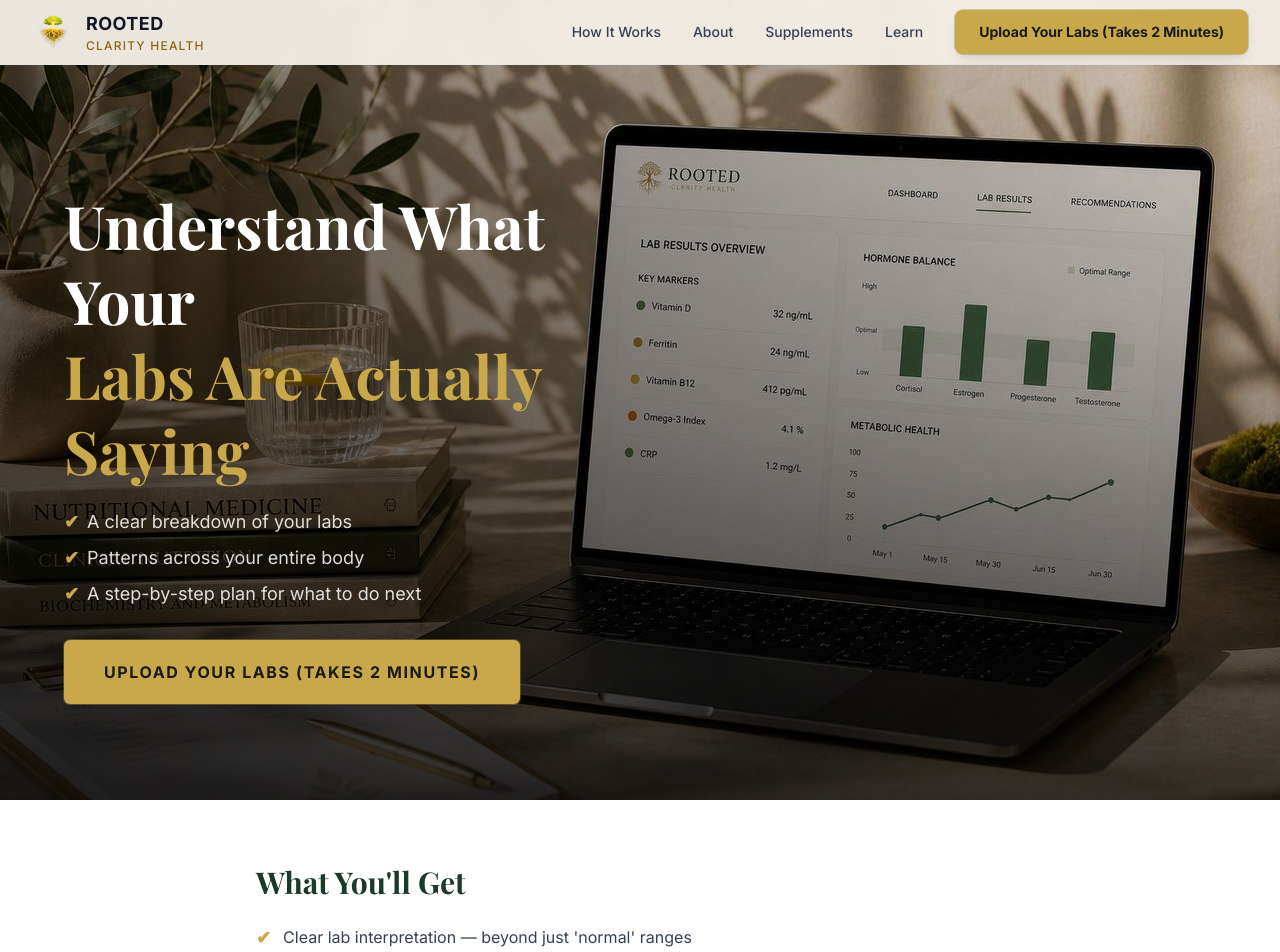
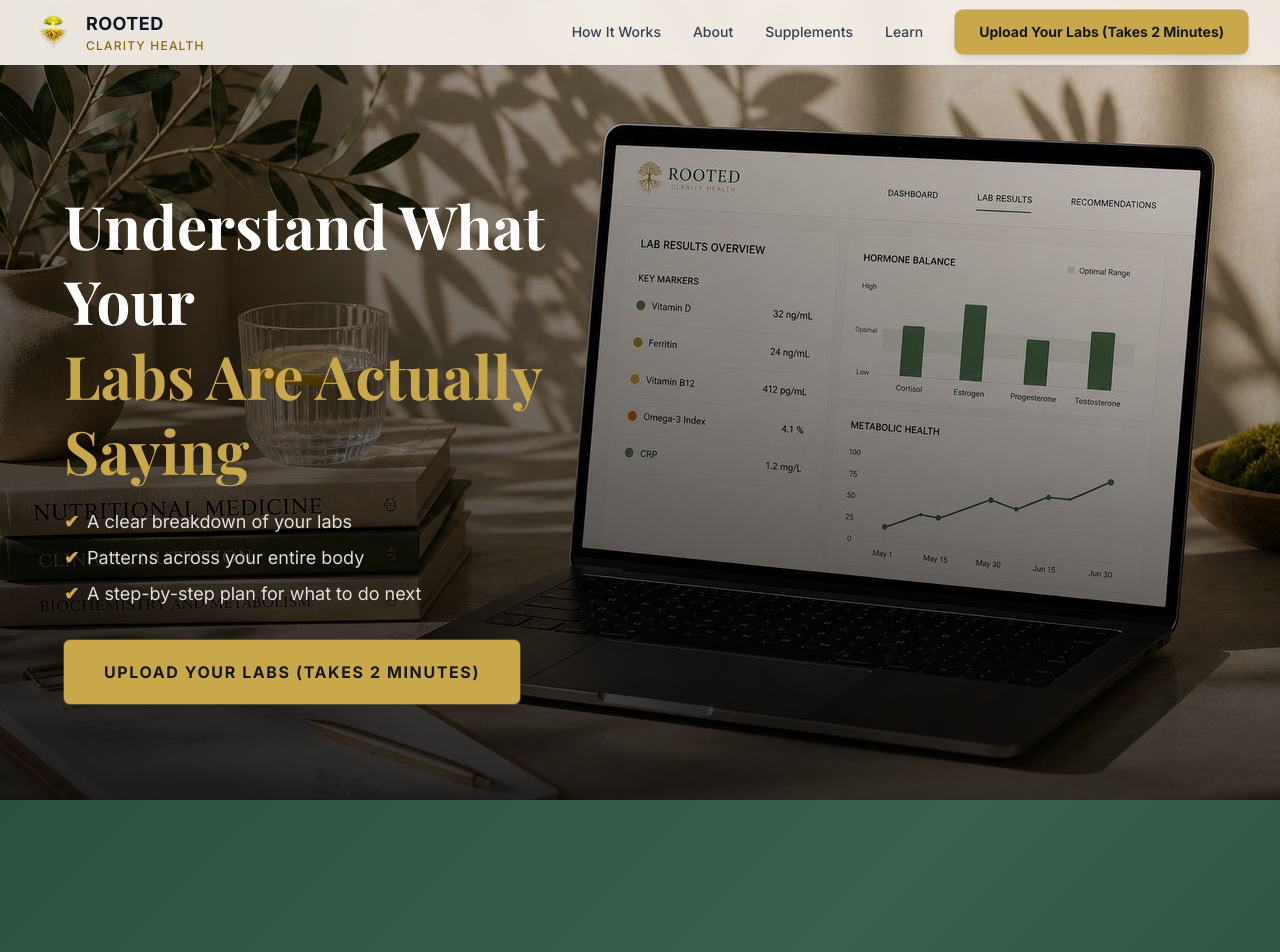
Before and after one commit to Sherryfarmshop/rooted-clarity-website, a Next.js app: page / in a window 1280 px wide. Shown: the top 952 px of the page. Built offline with nearby package versions, Linux system fonts and the light colour scheme; a web font is replaced by a local one.

Commit message:
remove-what-you-get-section

```diff
--- a/src/app/page.tsx
+++ b/src/app/page.tsx
@@ -1,5 +1,4 @@
 import Hero from "@/components/Hero";
-import WhatYouGet from "@/components/WhatYouGet";
 import TaglineBanner from "@/components/TaglineBanner";
 import Problem from "@/components/Problem";
 import WhatMakesUsDifferent from "@/components/WhatMakesUsDifferent";
@@ -16,7 +15,6 @@
       <Navbar />
       <main>
         <Hero />
-        <WhatYouGet />
         <TaglineBanner />
         <Problem />
         <WhatMakesUsDifferent />
```
